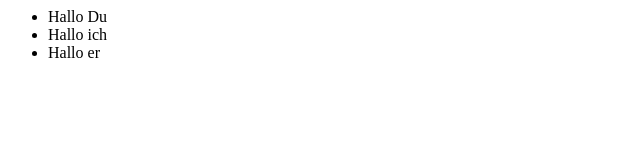
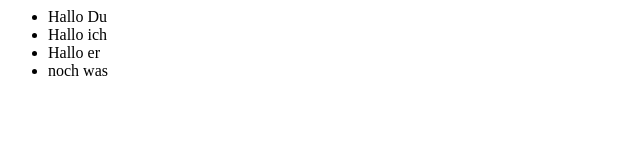
Before and after one commit to cars-ten/myband, a plain HTML site: page index.html in a window 1280 px wide. Shown: the full height of the page, 0-640 px from the left. Drawn offline with Linux system fonts and the light colour scheme.

Commit message:
neue Zeile

```diff
--- a/index.html
+++ b/index.html
@@ -5,6 +5,7 @@
 			<li>Hallo Du</li>
 			<li>Hallo ich </li>
 			<li>Hallo er</li>
+			<li>noch was</li>
 		</ul>
 	</div>
 </body>
```
